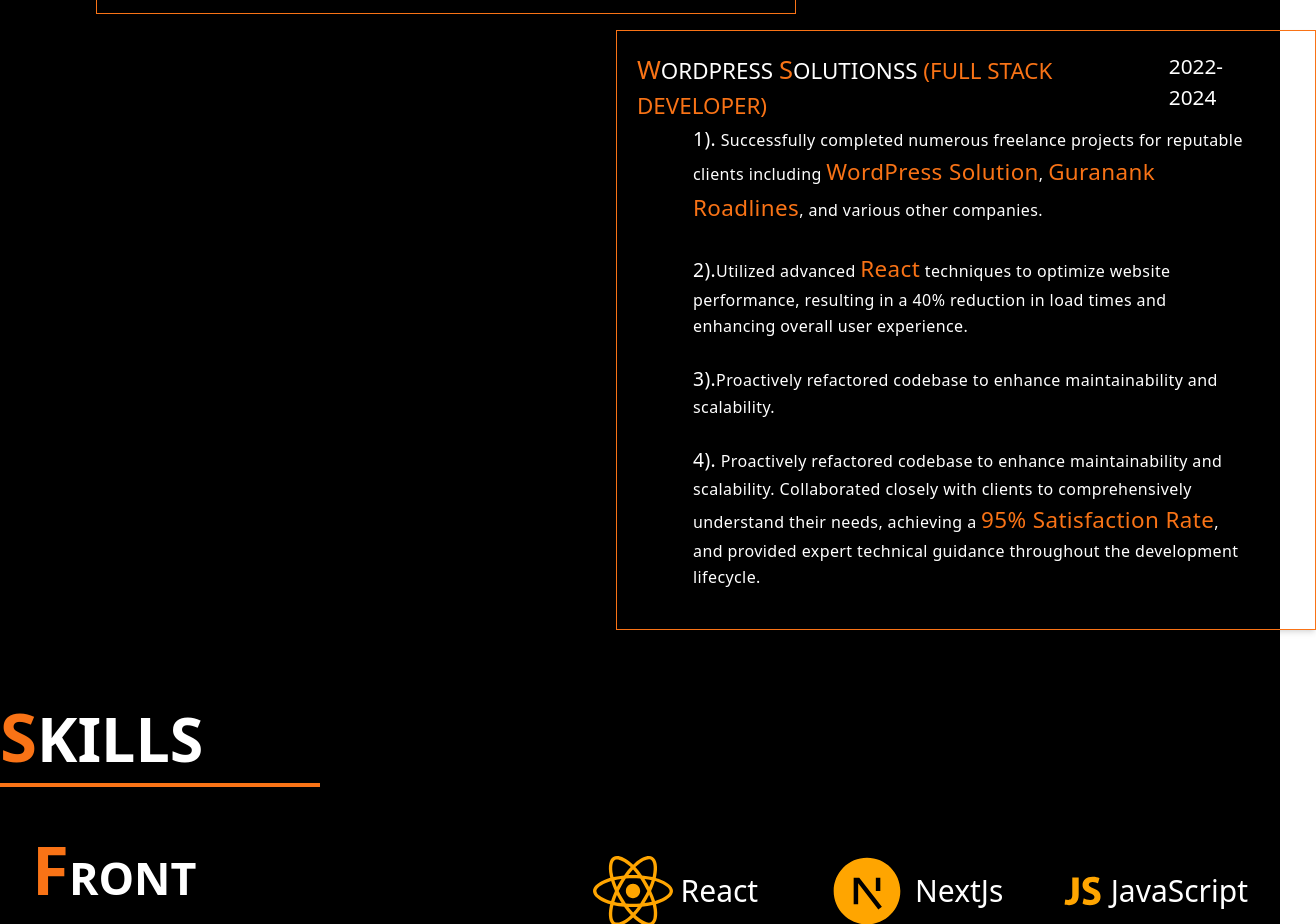
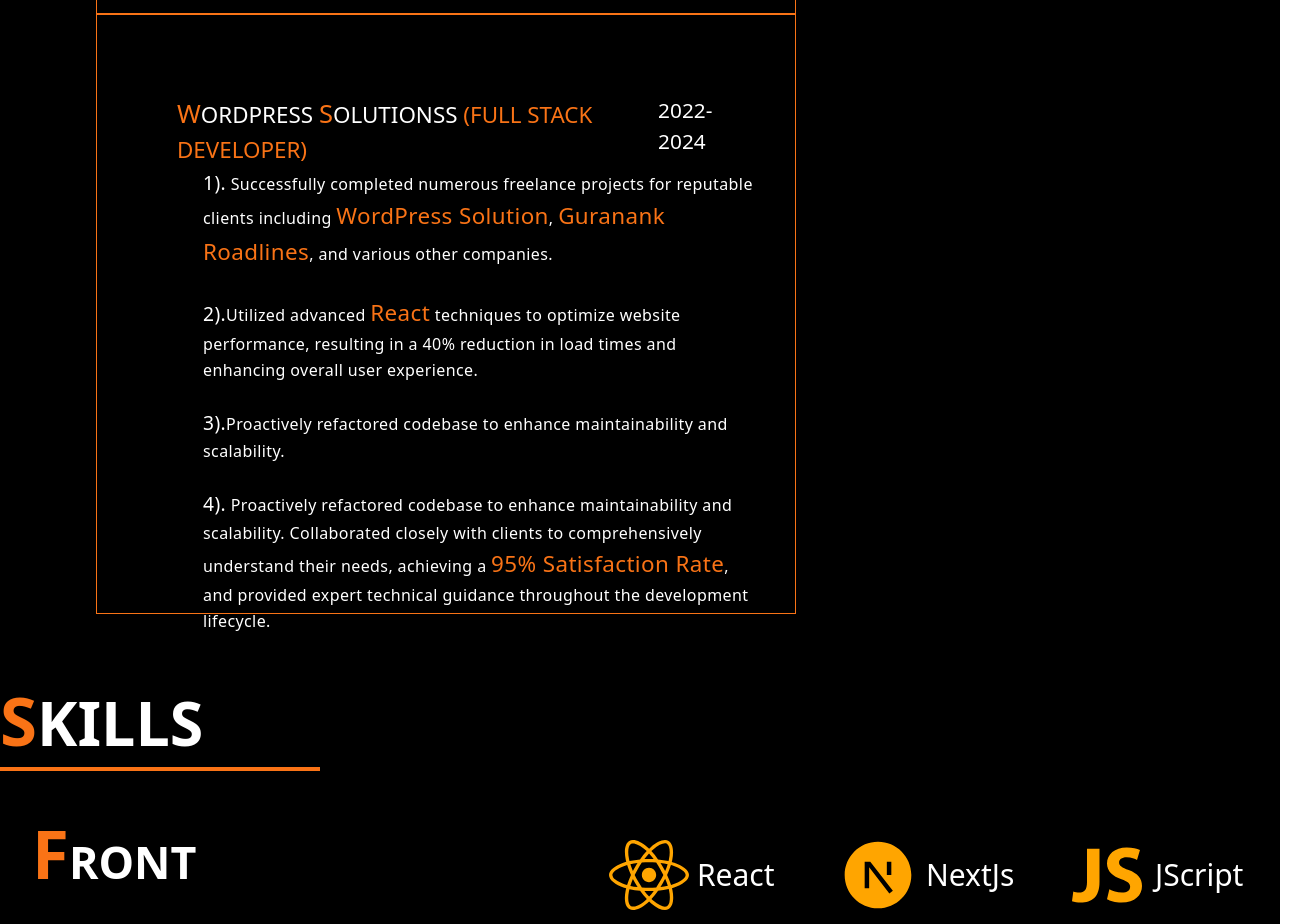
Before and after one commit to AbhiPandit1/client, a React (Create React App) app: page / in a window 1280 px wide. Shown: the part 1700-2624 px from the top of the page, 1316 px wide, since content can reach past the window. Built offline with nearby package versions, Linux system fonts and the light colour scheme.

Commit message:
Commit for Education

```diff
--- a/src/pages/Education/Education.jsx
+++ b/src/pages/Education/Education.jsx
@@ -10,7 +10,7 @@ const Education = () => {
 
       <div className="text-white mt-4 pt-4 sm:p-4  ">
         {/*INK REVENUE */}
-        <div className="h-[600px] w-[100%] p-[1rem] pr-4 sm::h-[500px] sm:w-[700px] sm:ml-20 sm:pl-20 sm:pt-20 border border-b shadow-md border-orange-500  ">
+        <div className="h-[600px] w-[100%] p-[1rem] pr-4 sm::h-[500px] sm:w-[700px] sm:ml-20 sm:pl-20 sm:pt-20 sm:border sm:border-b sm:shadow-md sm:border-orange-500  ">
           <div className="flex justify-between ">
             <h1 className="text-[1.4rem]">
               <span className="text-[1.6rem] text-orange-500">I</span>NK{' '}
@@ -67,7 +67,7 @@ const Education = () => {
           </div>
         </div>
         {/*WordPressSolutionss */}
-        <div className="h-[600px] w-[100%] p-[1rem] mt-[1rem]  sm::h-[500px] sm:w-[700px] sm:ml-[600px] sm:pl-5 sm:pt-5 border border-b shadow-md border-orange-500  ">
+        <div className="h-[600px] w-[100%] p-[1rem] pr-4 sm::h-[500px] sm:w-[700px] sm:ml-20 sm:pl-20 sm:pt-20 sm:border sm:border-b sm:shadow-md sm:border-orange-500  ">
           <div className="flex justify-between  ">
             <h1 className="text-[1.4rem]">
               <span className="text-[1.6rem] text-orange-500">W</span>ORDPRESS{' '}
@@ -78,7 +78,7 @@ const Education = () => {
             </h1>
             <p className="text-[1.3rem] mr-8">2022-2024</p>
           </div>
-          <div className="h-[200px] w-[94%] sm:h-[450px] sm:w-[550px] sm:m-auto mt-5">
+          <div className="h-[400px] w-[94%] sm:h-[450px] sm:w-[550px] sm:m-auto mt-5">
             <div className="mb-4 pb-2">
               <p className="tracking-wide leading-relaxed font-roboto">
                 <span className="text-[1.2rem]">1).</span> Successfully
@@ -110,7 +110,7 @@ const Education = () => {
                 codebase to enhance maintainability and scalability.
               </p>
             </div>
-            <div className="mb-4 ">
+            <div className="mb-8 ">
               <p className="tracking-wide leading-relaxed font-roboto">
                 <span className="text-[1.2rem]">4).</span> Proactively
                 refactored codebase to enhance maintainability and scalability.
--- a/src/pages/Skill/Skill.jsx
+++ b/src/pages/Skill/Skill.jsx
@@ -26,7 +26,7 @@ const Skill = () => {
     {
       id: '3',
       image: <IoLogoJavascript size={80} color="orange" />,
-      label: 'JavaScript',
+      label: 'JScript',
       type: 'Frontend',
     },
     {
@@ -67,7 +67,7 @@ const Skill = () => {
     },
   ];
   return (
-    <div className=" text-left pt-10 bg-black h-full">
+    <div className=" text-left pt-10 bg-black h-full sm:mt-0 ">
       <h1 className="text-[3.8rem] text-white font-bold relative">
         <span className="text-[4.2rem] text-orange-500">S</span>KILLS
         <div className="absolute bottom-0 left-0 pl-10 w-[120%] sm:w-[50%] h-1 bg-orange-500  transform -translate-x-[50%]"></div>
```
